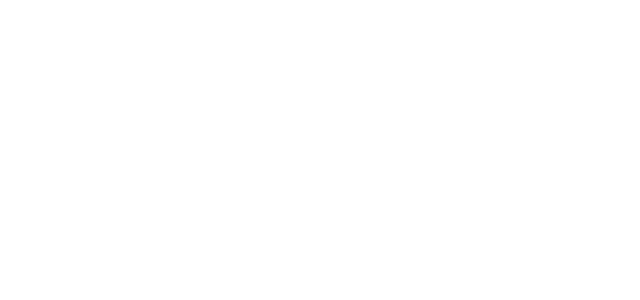
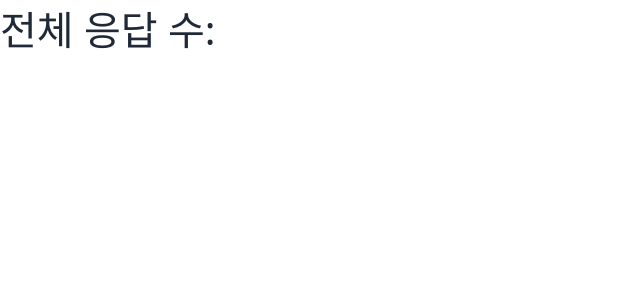
Before and after one commit to donghquinn/scraping_survey, a Next.js app: page /result in a window 1280 px wide. Shown: the top 300 px of the page, without its empty margins (0-640 px from the left). Built offline with nearby package versions, Linux system fonts and the light colour scheme.

Commit message:
[CHANGEd] page result

```diff
--- a/components/submit.tsx
+++ b/components/submit.tsx
@@ -1,12 +1,19 @@
 import axios from "axios"
 import Link from "next/link";
-import { requestDataInput } from "./test";
+import { useRecoilState } from "recoil";
+import { requestDataInput, totalCountResponse } from "./test";
 
 function Submit(props: {age: string, platforms: string, reasons: string}) {
   const {age, platforms, reasons} = props;
+  const [totalCount, setTotalCount] = useRecoilState(totalCountResponse)
 
   const submitButton = async() => {
-    await requestDataInput(age, platforms, reasons);
+    const response = await requestDataInput(age, platforms, reasons);
+
+    const {returnObject, surveytotal, platformReturnData, reasonsWithPlatforms} = response.dataRes;
+    setTotalCount(surveytotal);
+
+    return {returnObject, surveytotal, platformReturnData, reasonsWithPlatforms}
   }
 
   return (
--- a/components/test.ts
+++ b/components/test.ts
@@ -14,6 +14,11 @@
 
 export const partiAge = atom({
   key: "partiAge",
+  default: "",
+});
+
+export const totalCountResponse = atom({
+  key: "totalCountResponse",
   default: "",
 });
 
--- a/pages/result.tsx
+++ b/pages/result.tsx
@@ -1,5 +1,14 @@
+import { useRecoilState } from "recoil";
+import { totalCountResponse } from "../components/test";
+
 function ResultPage() {
+  const [totalCount, setTotalCount] = useRecoilState(totalCountResponse);
 
+  return (
+    <div>
+      <h1 className="quest-title">전체 응답 수: {totalCount}</h1>
+    </div>
+  )
 }
 
 export default ResultPage;
```
Also changed, not shown: 1 other file (tests, documents, lock files or other folders).
